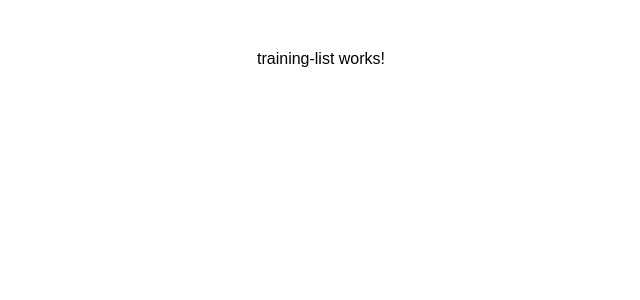
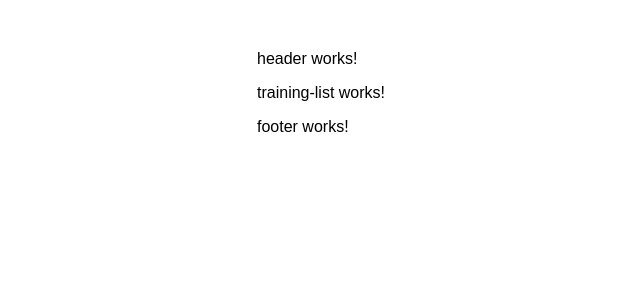
Before and after one commit to drammehamadou/fabrikam_recruitment, an Angular app in the folder nx-library/: page /trainings in a window 1280 px wide. Shown: the top 300 px of the page, without its empty margins (83-723 px from the left). Built offline with nearby package versions, Linux system fonts and the light colour scheme.

Commit message:
Create header & footer

```diff
--- a/nx-library/apps/fabrikam/src/app/app.component.html
+++ b/nx-library/apps/fabrikam/src/app/app.component.html
@@ -1 +1,5 @@
-<router-outlet></router-outlet>
+<nx-library-header></nx-library-header>
+
+    <router-outlet></router-outlet>
+
+<nx-library-footer></nx-library-footer>
--- a/nx-library/apps/fabrikam/src/app/app.module.ts
+++ b/nx-library/apps/fabrikam/src/app/app.module.ts
@@ -5,6 +5,8 @@
 import { AppComponent } from './app.component';
 import { LandingComponent } from './components/landing/landing.component';
 import { TrainingListComponent } from './components/training-list/training-list.component';
+import { HeaderComponent } from './shared/header/header.component';
+import { FooterComponent } from './shared/footer/footer.component';
 
 const routes: Routes = [
   { path: '', component: LandingComponent },
@@ -12,7 +14,7 @@
 ]
 
 @NgModule({
-  declarations: [AppComponent, LandingComponent, TrainingListComponent],
+  declarations: [AppComponent, LandingComponent, TrainingListComponent, HeaderComponent, FooterComponent],
   imports: [BrowserModule, RouterModule.forRoot(routes)],
   providers: [],
   bootstrap: [AppComponent],
--- /dev/null
+++ b/nx-library/apps/fabrikam/src/app/shared/footer/footer.component.html
@@ -0,0 +1 @@
+<p>footer works!</p>
--- /dev/null
+++ b/nx-library/apps/fabrikam/src/app/shared/footer/footer.component.ts
@@ -0,0 +1,15 @@
+import { Component, OnInit } from '@angular/core';
+
+@Component({
+  selector: 'nx-library-footer',
+  templateUrl: './footer.component.html',
+  styleUrls: ['./footer.component.scss']
+})
+export class FooterComponent implements OnInit {
+
+  constructor() { }
+
+  ngOnInit(): void {
+  }
+
+}
--- /dev/null
+++ b/nx-library/apps/fabrikam/src/app/shared/header/header.component.html
@@ -0,0 +1 @@
+<p>header works!</p>
--- /dev/null
+++ b/nx-library/apps/fabrikam/src/app/shared/header/header.component.ts
@@ -0,0 +1,15 @@
+import { Component, OnInit } from '@angular/core';
+
+@Component({
+  selector: 'nx-library-header',
+  templateUrl: './header.component.html',
+  styleUrls: ['./header.component.scss']
+})
+export class HeaderComponent implements OnInit {
+
+  constructor() { }
+
+  ngOnInit(): void {
+  }
+
+}
```
Also changed, not shown: nx-library/apps/fabrikam/src/app/shared/footer/footer.component.scss (added), nx-library/apps/fabrikam/src/app/shared/header/header.component.scss (added), 2 other files (tests, documents, lock files or other folders).
